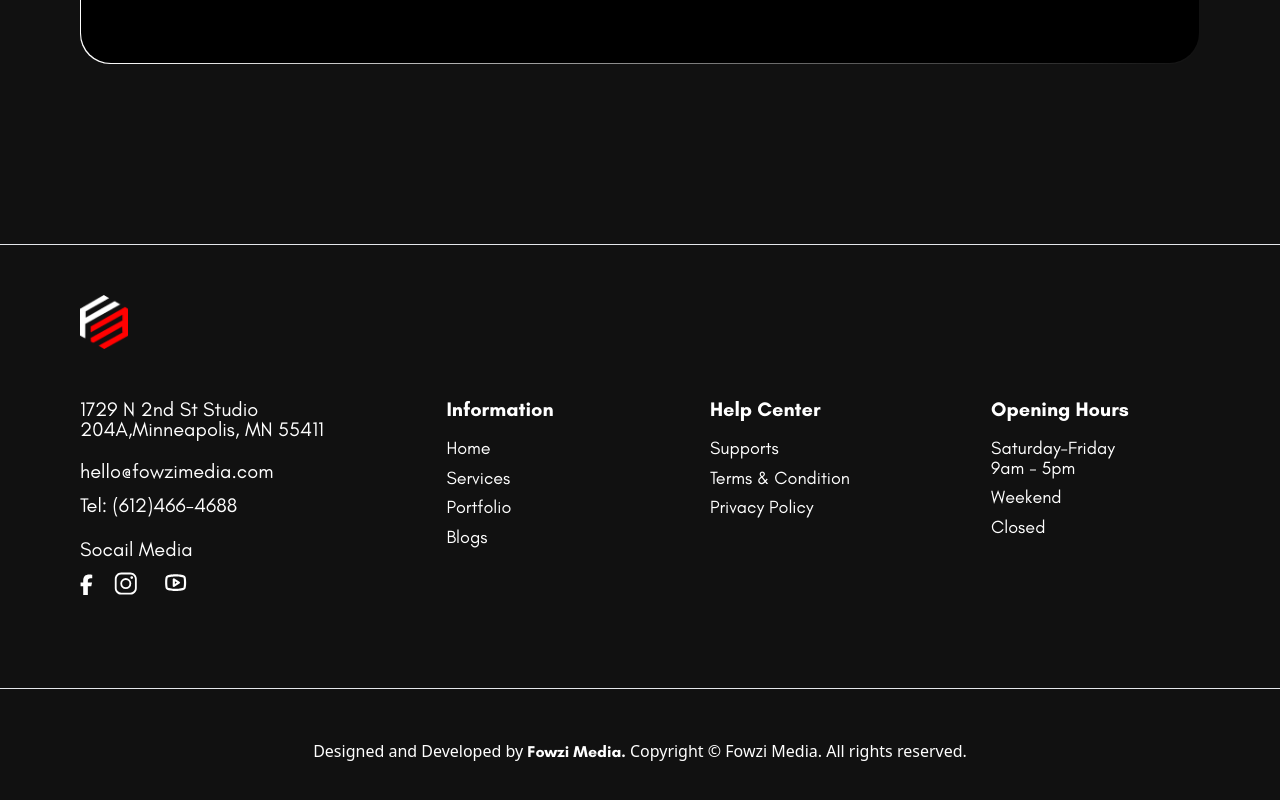
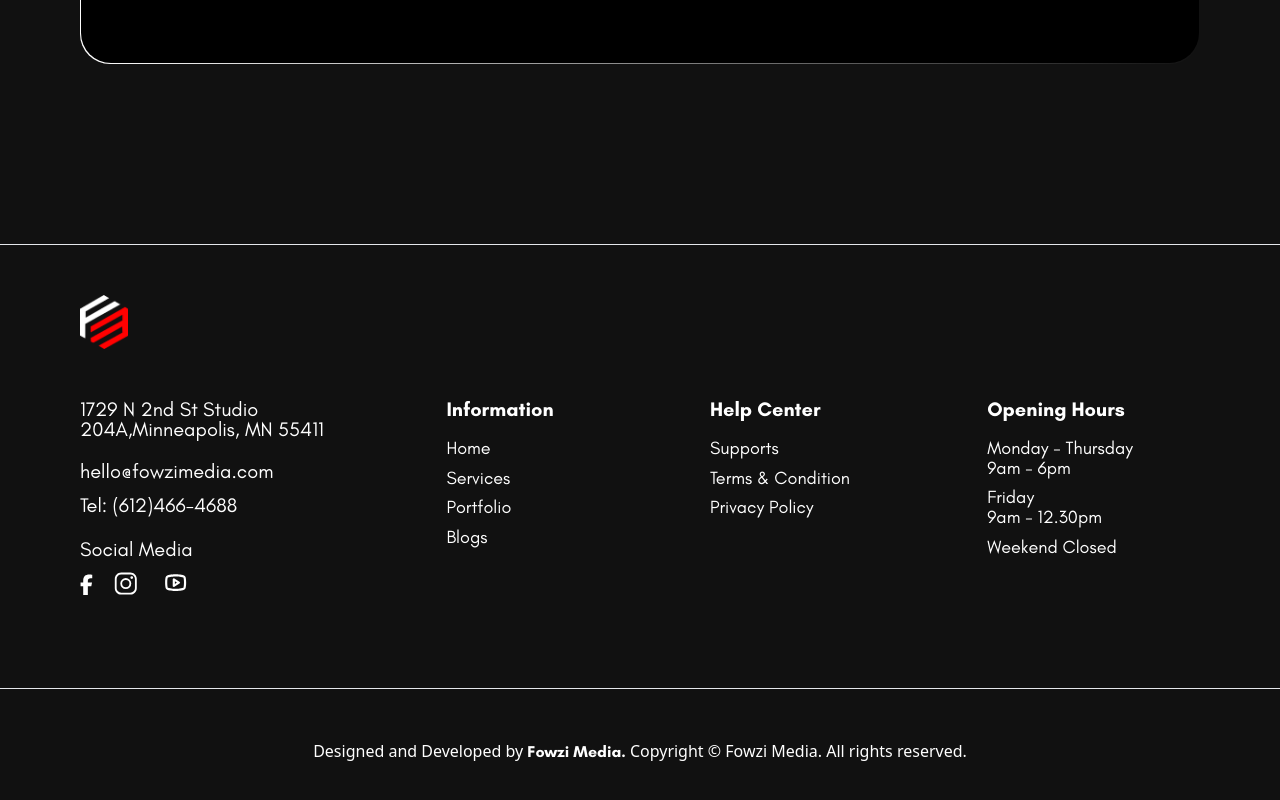
Before and after one commit to joySutradhor/fowzimediaClientside, a React (Vite) app: page /blogs in a window 1280 px wide. Shown: the part 2340-3140 px from the top of the page. Built offline with nearby package versions, Linux system fonts and the light colour scheme.

Commit message:
first commit saddam

```diff
--- a/src/ClientSide/Pages/BlogPage/BlogDetailsFirst.jsx
+++ b/src/ClientSide/Pages/BlogPage/BlogDetailsFirst.jsx
@@ -4,6 +4,7 @@ import { PiShareFatDuotone, PiYoutubeLogoBold } from "react-icons/pi";
 import { MdOutlineFavoriteBorder } from "react-icons/md";
 import { FaFacebookF } from "react-icons/fa";
 import { IoLogoInstagram } from "react-icons/io5";
+import { useState } from "react";
 
 
 
@@ -11,13 +12,14 @@ import { IoLogoInstagram } from "react-icons/io5";
 
 
 const BlogDetailsFirst = () => {
+
     return (
         <div>
             <div className="bg-[url('/blogDetailsImg1.png')] bg-no-repeat bg-center  w-[1920px] 2xl:h-[905px] xl:w-full xl:h-[100dvh]">
                 <div className="flex justify-between 2xl:px-[150px] 2xl:pt-[50px] xl:px-[60px] xl:pt-[50px]">
                     <Link to="/"><img className="headerLogo" src="/headerLogo.png" alt="" /></Link>
                     <div className="">
-                        <button className="headerHireUsBtn">Hire us</button>
+                        <button className="headerHireUsBtn" >Hire us</button>
                     </div>
                 </div>
 
--- a/src/ClientSide/Pages/HomePage/Header/Header.jsx
+++ b/src/ClientSide/Pages/HomePage/Header/Header.jsx
@@ -9,7 +9,7 @@ import { RxCross1 } from "react-icons/rx";
 
 import { useState } from 'react';
 import { Fade } from 'react-awesome-reveal';
-import { Link as RouterLink } from 'react-router-dom';
+import { Link, Link as RouterLink } from 'react-router-dom';
 import { Link as ScrollLink } from 'react-scroll';
 
 
@@ -117,7 +117,9 @@ const Header = () => {
                         lg:mr-[15px] lg:w-[12px] lg:h-[25px]
                         md:mr-[10px] md:w-[10px] md:h-[20px]
                         cursor-pointer">
+                            <Link to='https://www.facebook.com/fowzimedia' target="_blank">
                                 <img className="w-full h-full " src={fb} alt="" />
+                            </Link>
                             </div>
 
                             {/* -------instragram ---------- */}
@@ -128,7 +130,9 @@ const Header = () => {
                         md:w-[20px] md:h-[19px] md:mr-[10px]
 
                         cursor-pointer">
+                            <Link to='https://www.instagram.com/fowzimedia/' target="_blank">
                                 <img className=" h-full w-full " src={instra} alt="" />
+                            </Link>
                             </div>
                             {/* -------Youtube ---------- */}
                             <div className="
@@ -138,7 +142,9 @@ const Header = () => {
                         md:h-[20px] md:w-[20px]
 
                         cursor-pointer">
+                            <Link to='https://www.youtube.com/@husseinnoor' target="_blank">
                                 <img className=" w-full h-full object-cover" src={youtube} alt="" />
+                            </Link>
                             </div>
                         </div>
                     </div>
--- a/src/ClientSide/Pages/HomePage/OurServices/OurServices.jsx
+++ b/src/ClientSide/Pages/HomePage/OurServices/OurServices.jsx
@@ -27,7 +27,7 @@ const OurServices = () => {
     },
 
     {
-      heading: "WebSite",
+      heading: "Website",
       description: "We specialize in building user-friendly websites that captivate.",
       imgSrc: "https://i.ibb.co/1z3bmLj/aboutUs.png",
       icon: <FaCode className="2xl:text-[27px] xl:text-[22px]" />,
@@ -36,7 +36,7 @@ const OurServices = () => {
 
 
     {
-      heading: "videoGraphy",
+      heading: "Videography",
       description: "For over a decade, we've been dedicated to delivering captivating full-service videography, telling your story with style.",
       imgSrc: "https://i.ibb.co/1z3bmLj/aboutUs.png",
       icon: <ImVideoCamera className="2xl:text-[27px] xl:text-[22px]" />,
--- a/src/ClientSide/Pages/HomePage/PortFolio/PortFolio.jsx
+++ b/src/ClientSide/Pages/HomePage/PortFolio/PortFolio.jsx
@@ -44,7 +44,9 @@ const PortFolio = () => {
                     <Fade direction="left" delay={100} duration={600}>
                         <div className="relative   ">
                             <div className="2xl:h-[778px]  2xl:w-[405px] xl:h-[450.18px] overflow-hidden ">
-                                <img className=" rounded-[2px] h-full w-full object-cover hover:scale-125 duration-1000" src={camera2} alt="" />
+                                {/* <img className=" rounded-[2px] h-full w-full object-cover hover:scale-125 duration-1000" src={camera2} alt="" /> */}
+                                <img className=" rounded-[2px] h-full w-full object-cover hover:scale-125 duration-1000" src={camera4} alt="" />
+
                             </div>
                             <p className="porfolioText">Videography</p>
                         </div>
--- a/src/ClientSide/Pages/Shared/Footer/Footer.jsx
+++ b/src/ClientSide/Pages/Shared/Footer/Footer.jsx
@@ -37,15 +37,15 @@ const Footer = () => {
                         font-glacialBase  ">1729 N 2nd St Studio 204A,Minneapolis, MN 55411</p>
                         <p className="footerEmailPhone  xl:mt-[20px] 2xl:mt-[25px] mt-[15px]">hello@fowzimedia.com</p>
                         <p className="footerEmailPhone xl:mt-[10px] 2xl:mt-[10px] mt-[5px]">Tel: (612)466-4688</p>
-                        <p className="footerEmailPhone xl:mt-[20px] 2xl:mt-[25px] mt-[15px]">Socail Media </p>
+                        <p className="footerEmailPhone xl:mt-[20px] 2xl:mt-[25px] mt-[15px]">Social Media </p>
 
                         {/*-------------- footer Socail icons---------  */}
                         <div className="flex 2xl:pt-[15px] 2xl:pb-[50px] xl:pt-[9.41px] xl:pb-[40px]
                         pt-[10px] pb-[20px]
                         cursor-pointer">
-                            <Link><p> <FaFacebookF className="2xl:w-[21.65px] 2xl:h-[45.2px] 2xl:mr-[23px] xl:w-[12.82px] xl:h-[27.25px] xl:mr-[20.09px] mr-[5px]" ></FaFacebookF> </p></Link>
-                            <Link><p><IoLogoInstagram className="2xl:w-[42.57px] 2xl:h-[41.77px] 2xl:mr-[20px] xl:w-[25.59px] xl:h-[25.11px] xl:mr-[19.23px] mr-[5px]" ></IoLogoInstagram></p></Link>
-                            <Link> <p><PiYoutubeLogoBold className="2xl:w-[58.07px] 2xl:h-[48.31px] xl:w-[35.26px] xl:h-[23.24px]" ></PiYoutubeLogoBold></p></Link>
+                            <Link to='https://www.facebook.com/fowzimedia' target="_blank"><p> <FaFacebookF className="2xl:w-[21.65px] 2xl:h-[45.2px] 2xl:mr-[23px] xl:w-[12.82px] xl:h-[27.25px] xl:mr-[20.09px] mr-[5px]" ></FaFacebookF> </p></Link>
+                            <Link to='https://www.instagram.com/fowzimedia/' target="_blank"><p><IoLogoInstagram className="2xl:w-[42.57px] 2xl:h-[41.77px] 2xl:mr-[20px] xl:w-[25.59px] xl:h-[25.11px] xl:mr-[19.23px] mr-[5px]" ></IoLogoInstagram></p></Link>
+                            <Link to='https://www.youtube.com/@husseinnoor' target="_blank"> <p><PiYoutubeLogoBold className="2xl:w-[58.07px] 2xl:h-[48.31px] xl:w-[35.26px] xl:h-[23.24px]" ></PiYoutubeLogoBold></p></Link>
                         </div>
 
                     </div>
@@ -67,9 +67,10 @@ const Footer = () => {
                     </div>
                     <div className="ml-[50px] md:ml-0 lg:ml-0 xl:ml-0 2xl:ml-0">
                         <h3 className="footerHeading">Opening Hours</h3>
-                        <p className="footerListItems">Saturday-Friday <br /> 9am - 5pm</p>
-                        <p className="footerListItems">Weekend</p>
-                        <p className="footerListItems">Closed</p>
+                        <p className="footerListItems">Monday - Thursday <br /> 9am - 6pm</p>
+                        <p className="footerListItems">Friday <br /> 9am - 12.30pm</p>
+                        <p className="footerListItems">Weekend Closed</p>
+                        {/* <p className="footerListItems">Closed</p> */}
 
                     </div>
 
```
Also changed, not shown: src/ClientSide/Pages/HomePage/Blog/Blog.jsx (+9 -9 lines).
